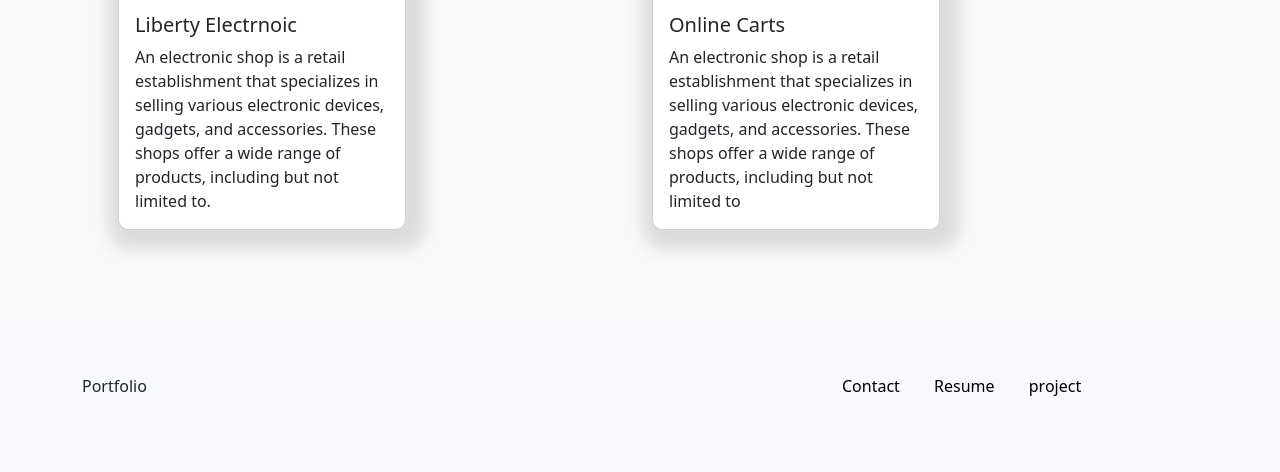
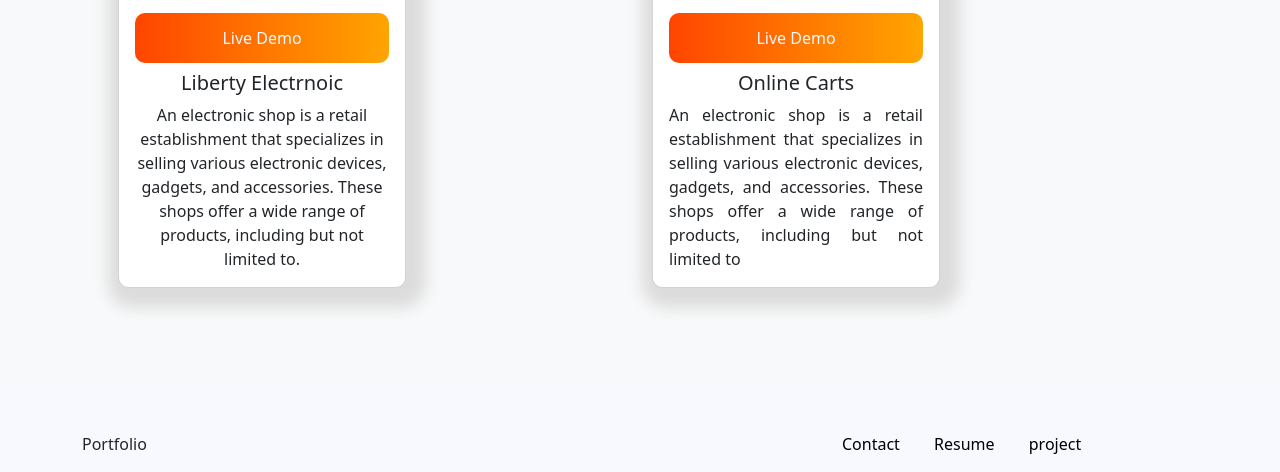
Before and after one commit to asfahan09/portfolio, a plain HTML site: page project.html in a window 1280 px wide. Shown: the part 409-881 px from the top of the page. Before the commit the page ends 823 px from the top, so only its background shows below. Drawn offline with nearby package versions, Linux system fonts and the light colour scheme.

Commit message:
update done

```diff
--- a/css/style.css
+++ b/css/style.css
@@ -207,6 +207,10 @@ border-radius: 10px;
     border: none;
     color: white;
 }
+.card-text{
+text-align: justify;
+
+}
 
 .contact_section {
     height: 700px;
--- a/project.html
+++ b/project.html
@@ -55,7 +55,7 @@
       <div class="col-md-6 col-xxl-6 col-lg-6 col-12">
         <br><br>
 
-        <div class="card " style="width: 18rem;">
+        <!-- <div class="card " style="width: 18rem;">
           <a href=" https://asfahan09.github.io/liberty_electronic/">
 
             <img src="picture/Capture.png" class="card-img-top img-fluid " alt="...">
@@ -65,6 +65,21 @@
             <p class="card-text">An electronic shop is a retail establishment that specializes in selling various electronic
               devices, gadgets, and accessories. These shops offer a wide range of products, including but not
               limited to.</p>
+
+          </div>
+        </div> -->
+
+        <div class="card" style="width: 18rem;">
+          <img src="picture/Capture.png" class="card-img-top img-fluid " alt="...">
+
+
+          <div class="card-body">
+            <button class="cv_btn btn btn-primary w-100 mb-2 " ><a href="https://asfahan09.github.io/liberty_electronic/" >Live Demo</a></button>
+            <h5 class="card-title text-center">Liberty Electrnoic</h5>
+            <p class="card-text text-center" >An electronic shop is a retail establishment that specializes in selling various electronic
+              devices, gadgets, and accessories. These shops offer a wide range of products, including but not
+              limited to.</p>
+
 
           </div>
         </div>
@@ -79,7 +94,8 @@
             <img src="picture/capture2.png" class="card-img-top" alt="...">
           </a>
           <div class="card-body">
-            <h5 class="card-title">Online Carts</h5>
+            <button class="cv_btn btn btn-primary w-100 mb-2 " ><a href="https://asfahan09.github.io/liberty_electronic/" >Live Demo</a></button>
+            <h5 class="card-title text-center">Online Carts</h5>
             <p class="card-text">An electronic shop is a retail establishment that specializes in selling various electronic
               devices, gadgets, and accessories. These shops offer a wide range of products, including but not
               limited to</p>
```
